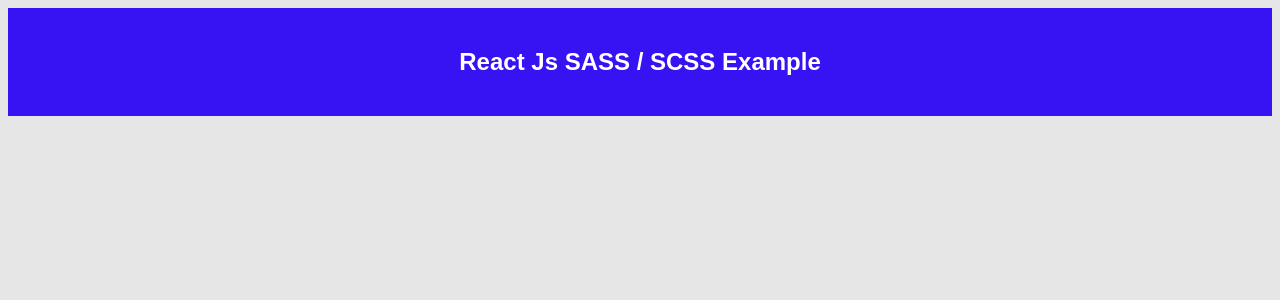
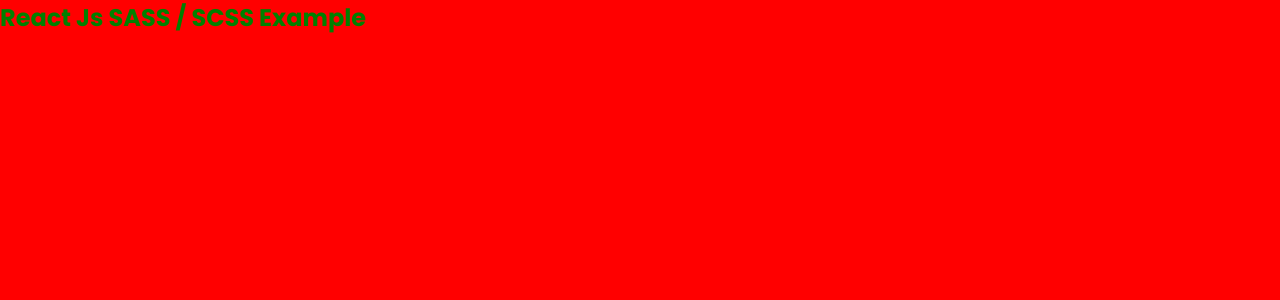
Before and after one commit to MarvsTech/bread-house-app, a React (Create React App) app: page / in a window 1280 px wide. Shown: the top 300 px of the page. Built offline with nearby package versions, Linux system fonts and the light colour scheme.

Commit message:
setting up our sass functionality

```diff
--- a/src/App.js
+++ b/src/App.jsx
@@ -1,3 +1,4 @@
+
 function App() {
   return (
     <div className="scssClass">
--- a/src/index.css
+++ b/src/index.css
@@ -1,12 +1,15 @@
+@import url("https://fonts.googleapis.com/css2?family=Poppins:wght@100;200;300;400;500;600;700;800;900&display=swap");
+* {
+  margin: 0;
+  padding: 0;
+  box-sizing: border-box;
+}
+
 body {
-  background-color: #e6e6e6;
+  background-color: red;
 }
-body .scssClass {
-  background-color: rgb(55, 18, 243);
-  text-align: center;
-  padding: 20px 0;
-}
-body .scssClass h2 {
-  color: white;
-  font-family: sans-serif;
+
+.scssClass {
+  font-family: "Poppins", sans-serif;
+  color: green;
 }/*# sourceMappingURL=index.css.map */
--- a/src/index.scss
+++ b/src/index.scss
@@ -1,12 +1,4 @@
-body {
-  background-color: #e6e6e6;
-  .scssClass {
-    background-color: rgb(55, 18, 243);
-    text-align: center;
-    padding: 20px 0;
-    h2 {
-      color: white;
-      font-family: sans-serif;
-    }
-  }
-}
+@import './styles/reset';
+@import './styles/mixins';
+@import './styles/variables';
+@import './styles/main';
--- /dev/null
+++ b/src/styles/_main.scss
@@ -0,0 +1,8 @@
+body {
+    background-color: red;
+}
+
+.scssClass {
+    @include font-format;
+    color: green;
+}
--- /dev/null
+++ b/src/styles/_mixins.scss
@@ -0,0 +1,3 @@
+@mixin font-format {
+    font-family: $primary-font;
+}
--- /dev/null
+++ b/src/styles/_reset.scss
@@ -0,0 +1,5 @@
+* {
+    margin: 0;
+    padding: 0;
+    box-sizing: border-box;
+}
--- /dev/null
+++ b/src/styles/_variables.scss
@@ -0,0 +1,7 @@
+@import url('https://fonts.googleapis.com/css2?family=Poppins:wght@100;200;300;400;500;600;700;800;900&display=swap');
+
+$primary-font: 'Poppins', sans-serif;
+
+$primary-color: #000;
+$secondary-color: #fff;
+$main-color: #033C3C;
```
Also changed, not shown: src/index.jsx (renamed from src/index.js), 1 other file (tests, documents, lock files or other folders).
